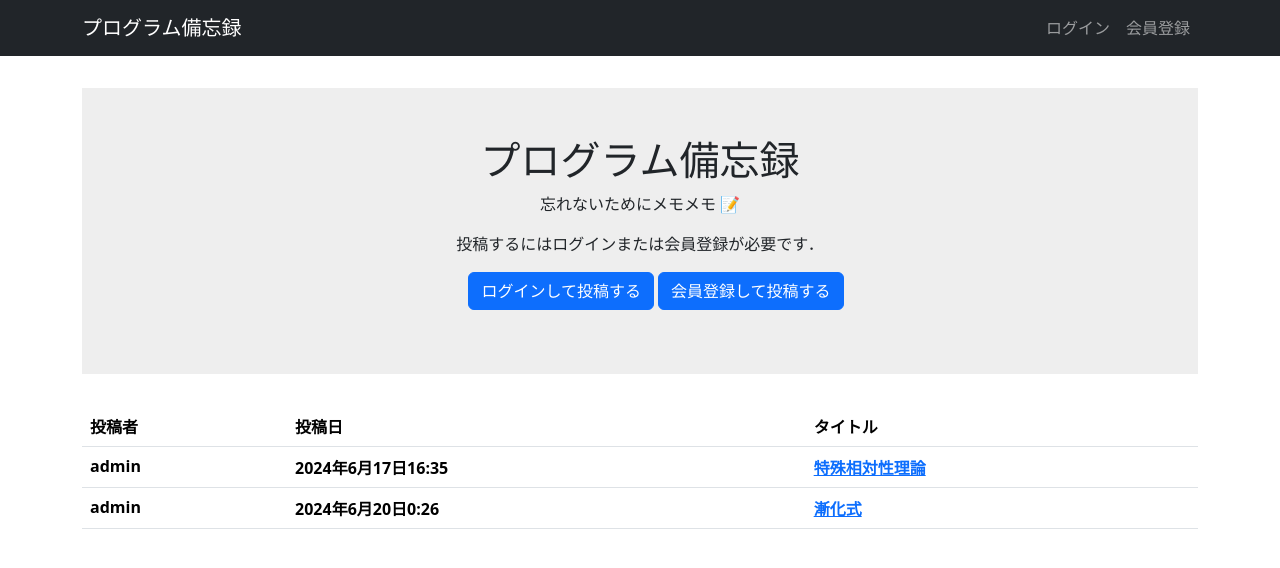
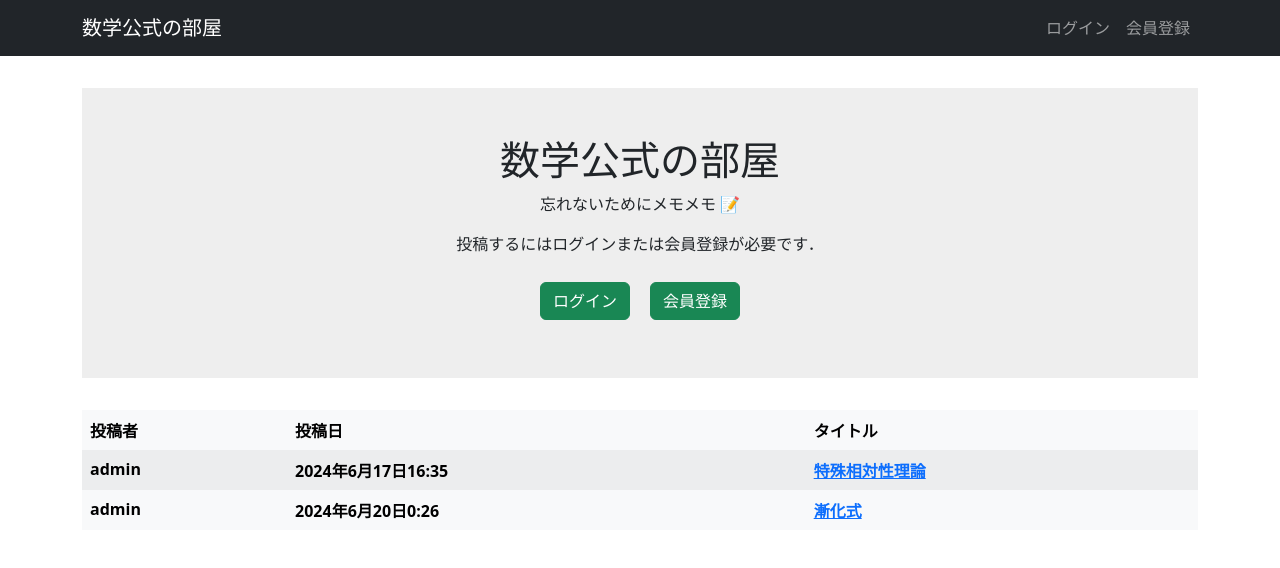
Before and after one commit to takkngw/Django_helloworld, a Django app: page / in a window 1280 px wide. Shown: the top 568 px of the page. Run offline with Django 4.2, Linux system fonts and the light colour scheme; data comes from the database, SQL or seed files in the repository; both versions use the stored data as it was after the commit; lists and menus that the app fills with data are empty; some libraries are stand-ins or nearby versions.

Commit message:
change concept to math and change design

```diff
--- a/helloworld/models.py
+++ b/helloworld/models.py
@@ -4,7 +4,7 @@ from django.db import models
 # Create your models here.
 class Helloworld(models.Model):
     title = models.CharField('タイトル', max_length=128)
-    code = models.TextField('コード', blank=True)
+    code = models.TextField('数式', blank=True)
     description = models.TextField('説明', blank=True)
     created_by = models.ForeignKey(settings.AUTH_USER_MODEL,
                                    verbose_name='投稿者',
--- a/helloworld/static/snippets/css/style.css
+++ b/helloworld/static/snippets/css/style.css
@@ -11,7 +11,7 @@ main {
     flex-direction: column;
 }
 
-.source-code{
+.fomula{
     color: #f8f8f2;
     position: relative;
     /* margin-bottom: 20px; */
@@ -21,6 +21,7 @@ main {
     background: #2e2e2e;
     border-left: solid 6px #5bb7ae;
     box-shadow: 0px 2px 3px rgba(0, 0, 0, 0.33);
+    font-size: 20px;
 }
 
 #copyButton {
--- a/helloworld/templates/snippets/base.html
+++ b/helloworld/templates/snippets/base.html
@@ -3,17 +3,18 @@
 <html>
 <head>
     <meta charset="UTF-8">
-    <title>プログラム備忘録</title>
+    <title>数学公式の部屋</title>
     {% bootstrap_css %}
     {% bootstrap_javascript %}
     <link rel="stylesheet" href="{% static 'snippets/css/style.css' %}">
+    <script id="MathJax-script" async src="https://cdn.jsdelivr.net/npm/mathjax@3/es5/tex-mml-chtml.js"></script>
 
     {% block extraheader %}{% endblock %}
 </head>
 <body>
 <nav class="navbar navbar-expand flex-md-row navbar-dark bg-dark">
     <div class="container justify-content-between">
-        <a href="/" class="navbar-brand">プログラム備忘録</a>
+        <a href="/" class="navbar-brand">数学公式の部屋</a>
         <ul class="navbar-nav mr-md-2">
             {% if user.is_authenticated %}
             <li class="nav-item"><a class="nav-link" href="{% url 'logout' %}">ログアウト</a></li>
@@ -29,34 +30,5 @@
         {% block main %}{% endblock %}
     </div>
 </main>
-   <!-- Prism.jsのJavaScript -->
-   <script src="https://cdnjs.cloudflare.com/ajax/libs/prism/1.24.1/prism.min.js"></script>
-   <script>
-       function copyCode() {
-           // コードブロックの要素を取得
-           var codeBlock = document.getElementById('codeBlock').innerText;
-           var copyButton = document.getElementById('copyButton');
-
-           // 一時的なtextareaを作成
-           var tempTextarea = document.createElement('textarea');
-           tempTextarea.value = codeBlock;
-           document.body.appendChild(tempTextarea);
-
-           // テキストを選択し、クリップボードにコピー
-           tempTextarea.select();
-           document.execCommand('copy');
-
-           // 一時的なtextareaを削除
-           document.body.removeChild(tempTextarea);
-
-           // ボタンのテキストを変更
-           copyButton.textContent = 'コピーされました！';
-
-           // 2秒後に元のテキストに戻す
-           setTimeout(function() {
-               copyButton.textContent = 'コピー';
-           }, 2000);
-       }
-   </script>
 </body>
 </html>
--- a/helloworld/templates/snippets/snippet_edit.html
+++ b/helloworld/templates/snippets/snippet_edit.html
@@ -1,11 +1,11 @@
 {% extends 'base.html' %}
 {% load django_bootstrap5 %}
 {% block main %}
-<h2>スニペットの編集</h2>
+<h2>編集</h2>
 <form method="post">
     {% csrf_token %}
     {% bootstrap_form form %}
-    {% bootstrap_button button_type='submit' content='編集' %}
+    {% bootstrap_button button_type='submit' content='更新' %}
 </form>
 {% endblock %}
 
--- a/helloworld/templates/snippets/snippet_new.html
+++ b/helloworld/templates/snippets/snippet_new.html
@@ -1,11 +1,11 @@
 {% extends 'base.html' %}
 {% load django_bootstrap5 %}
 {% block main %}
-<h2>スニペットの登録</h2>
+<h2>新規投稿</h2>
 <form method="post">
     {% csrf_token %}
     {% bootstrap_form form %}
-    {% bootstrap_button button_type='submit' content='登録' %}
+    {% bootstrap_button button_type='submit' content='投稿' %}
 </form>
 {% endblock %}
 
--- a/helloworld/templates/snippets/top.html
+++ b/helloworld/templates/snippets/top.html
@@ -2,21 +2,21 @@
 
 {% block main %}
 <div class="welcome">
-    <h1 class="title">プログラム備忘録</h1>
+    <h1 class="title">数学公式の部屋</h1>
     <p class="subtitle">忘れないためにメモメモ 📝 </p>
     {% if user.is_authenticated %}
-    <a class="btn btn-primary" href="{% url 'snippet_new' %}">投稿する</a>
+    <a class="btn btn-success" href="{% url 'snippet_new' %}">投稿する</a>
     {% else %}
     <p>投稿するにはログインまたは会員登録が必要です．</p>
-    <ol>
-    <a class="btn btn-primary" href="{% url 'login' %}">ログインして投稿する</a>
-    <a class="btn btn-primary" href="{% url 'signup' %}">会員登録して投稿する</a>
-    </ol>
+    <div style="display: flex;">
+        <a style="margin: 10px;" class="btn btn-success" href="{% url 'login' %}">ログイン</a>
+        <a style="margin: 10px;" class="btn btn-success" href="{% url 'signup' %}">会員登録</a>
+    </div>
     {% endif %}
 </div>
 
 {% if snippets %}
-<table class="table">
+<table class="table table-light table-striped table-borderless">
     <thead>
     <tr>
         <th>投稿者</th>
@@ -35,6 +35,6 @@
     </tbody>
 </table>
 {% else %}
-<p>スニッペトはまだ投稿されていません．</p>
+<p>投稿はありません．</p>
 {% endif %}
 {% endblock %}
```
Also changed, not shown: helloworld/templates/snippets/snippet_detail.html (+7 -7 lines), db.sqlite3.
